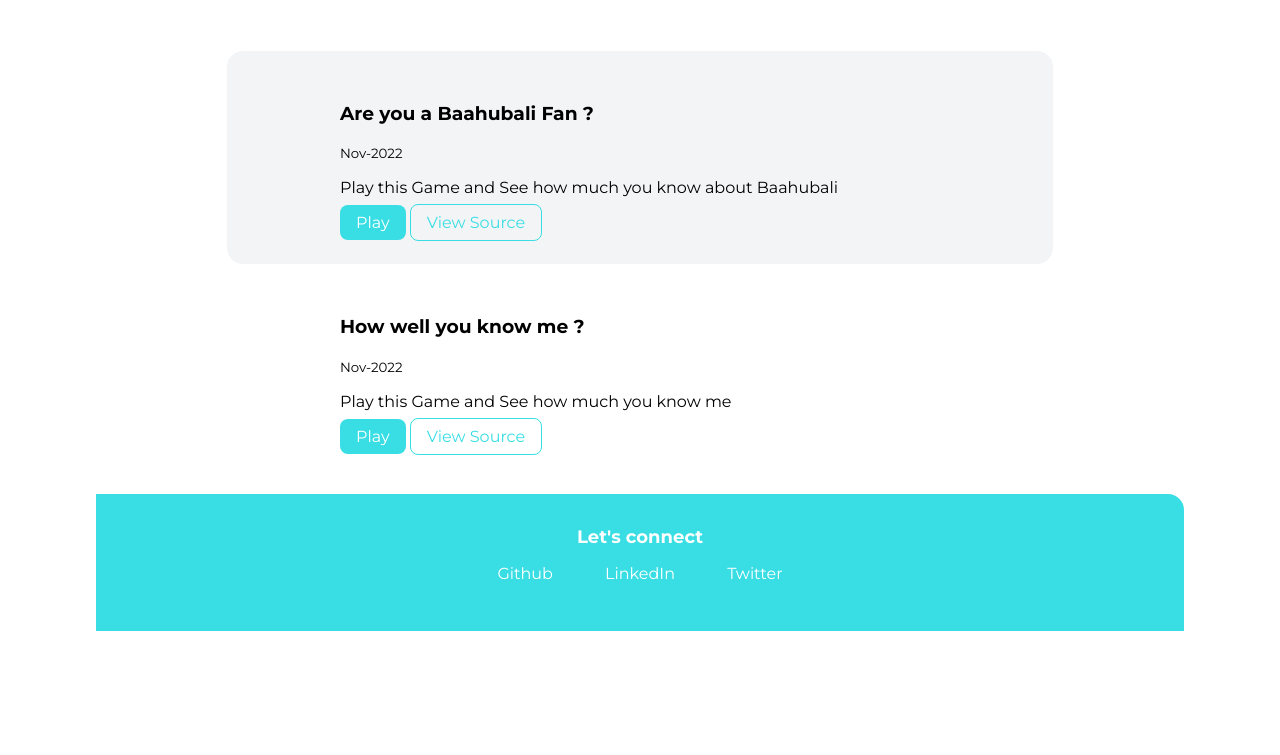
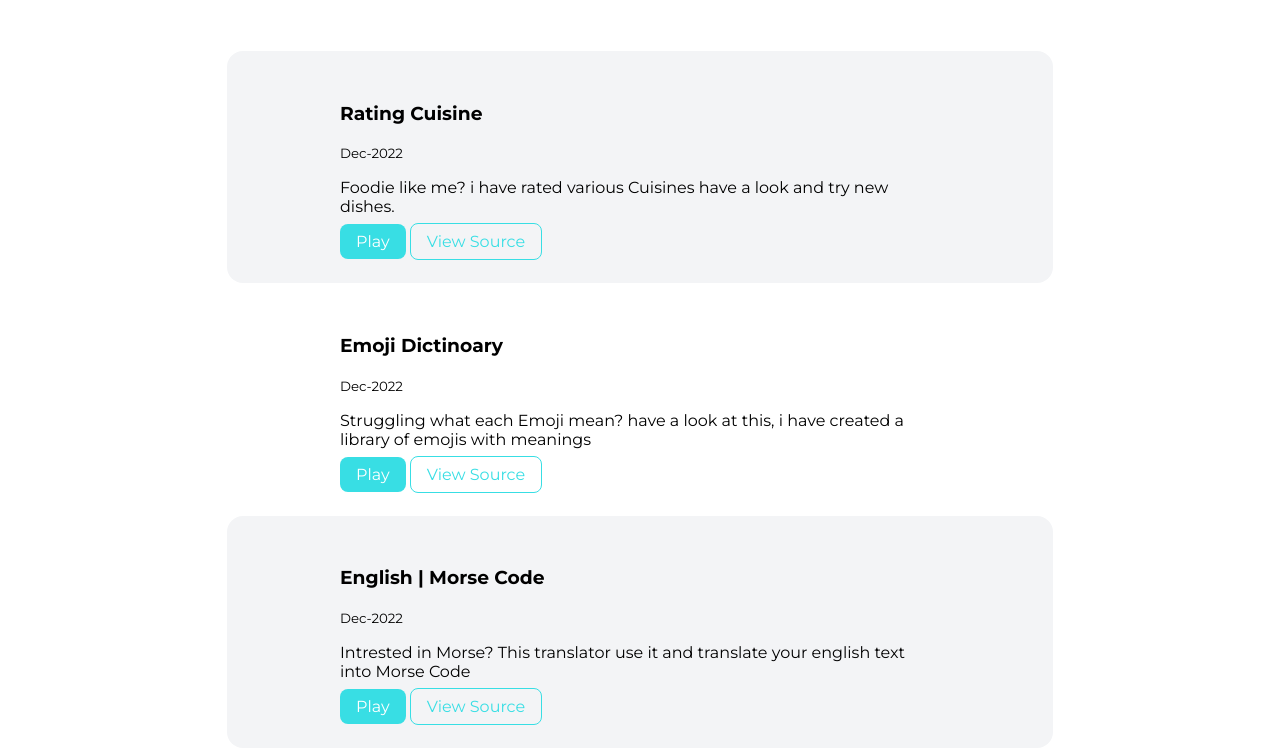
Before and after one commit to RahulKamsali/neog-markThree, a plain HTML site: page projects.html in a window 1280 px wide. Shown: the part 197-952 px from the top of the page. Before the commit the page ends 828 px from the top, so only its background shows below. Drawn offline with Linux system fonts and the light colour scheme.

Commit message:
Update projects.html

```diff
--- a/projects.html
+++ b/projects.html
@@ -12,13 +12,13 @@
         <div class="nav-brand">MyDevJourney</div>
         <ul class="list-non-bullet nav-pill">
             <li class="list-item-inline">
-                <a class="link" href="/">Home</a>
+                <a class="link" href="/index.html">Home</a>
             </li >
             <li class="list-item-inline">
                 <a class="link link-active" href="/projects.html">Projects</a>
             </li>
             <li class="list-item-inline">
-                <a class="link" href="/blogs.html">Blogs</a>
+                <a class="link " href="/blogs.html">Blogs</a>
             </li>
         </ul>
     </nav>
@@ -29,11 +29,49 @@
 
     <section class="section-not-h3 ow">
         <div class="container container-center">
+            <h3>Rating Cuisine</h3>
+            <small>Dec-2022</small>
+        <p>Foodie like me? i have rated various Cuisines have a look and try new dishes.</p>
+        <a class="link link-primary" href="https://4w1mtj.csb.app/">Play</a>
+        <a class="link link-secondary" href="https://github.com/RahulKamsali/neog-markNine"">View Source</a>
+        </div>
+    </section>
+    <section class="section-not-h3">
+        <div class="container container-center">
+            <h3>Emoji Dictinoary</h3>
+            <small>Dec-2022</small>
+        <p>Struggling what each Emoji mean? have a look at this, i have created a library of emojis with meanings </p>
+        <a class="link link-primary" href="https://6vfgrw.csb.app/">Play</a>
+        <a class="link link-secondary" href="https://github.com/RahulKamsali/neog-markEight"">View Source</a>
+        </div>
+    </section>
+
+    <section class="section-not-h3 ow">
+        <div class="container container-center">
+            <h3>English | Morse Code</h3>
+            <small>Dec-2022</small>
+        <p>Intrested in Morse? This translator use it and translate your english text into Morse Code </p>
+        <a class="link link-primary" href="https://morse-c0de.netlify.app/">Play</a>
+        <a class="link link-secondary" href="https://github.com/RahulKamsali/neog-markseven-Lessonfour/blob/main/index.html"">View Source</a>
+        </div>
+    </section>
+
+    <section class="section-not-h3 ">
+        <div class="container container-center">
+            <h3>Talk as Dothraki</h3>
+            <small>Dec-2022</small>
+        <p>Fan of GOT ?, Wonder how Dothraki's speak,use this translator and translate your english text into Dothraki from Game of Thrones</p>
+        <a class="link link-primary" href="https://translat3-dothraki.netlify.app/">Play</a>
+        <a class="link link-secondary" href="https://github.com/RahulKamsali/neog-markSix-Lessonfour">View Source</a>
+        </div>
+    </section>
+    <section class="section-not-h3 ow">
+        <div class="container container-center">
             <h3>Are you a Baahubali Fan ?</h3>
             <small>Nov-2022</small>
         <p>Play this Game and See how much you know about Baahubali</p>
-        <a class="link link-primary" href="https://replit.com/@RahulChary/Basics#index.js">Play</a>
-        <a class="link link-secondary" href="https://github.com/RahulKamsali/neog-marktwo/blob/main/Fandom%20quiz.js?embed=1&output=1"">View Source</a>
+        <a class="link link-primary" href="https://replit.com/@RahulChary/Basics#index.js?embed=1&output=1">Play</a>
+        <a class="link link-secondary" href="https://github.com/RahulKamsali/neog-marktwo/blob/main/Fandom%20quiz.js"">View Source</a>
         </div>
     </section>
 
@@ -46,6 +84,7 @@
         <a class="link link-secondary" href="https://github.com/RahulKamsali/Neog-markone/blob/main/MyQuiz.js">View Source</a>
         </div>
     </section>
+    <div class="end-pad"></div>
 
     <footer class="footer">
         <div class="footer-header">Let's connect</div>
@@ -55,6 +94,5 @@
             <li class="list-item-inline"><a class="link" href="https://twitter.com/RahulChary125"> Twitter</a></li>
         </ul>
     </footer>
-
 </body>
 </html>
```
